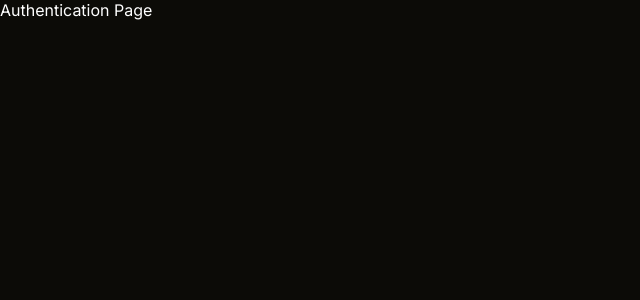
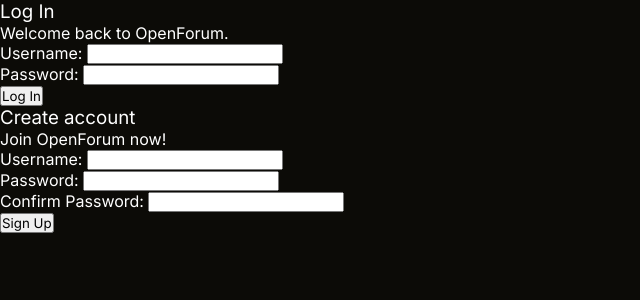
Before and after one commit to bryryann/openforum, a React (Vite) app in the folder frontend/: page /auth in a window 1280 px wide. Shown: the top 300 px of the page, without its empty margins (0-640 px from the left). Built offline with nearby package versions, Linux system fonts and the light colour scheme.

Commit message:
[ui] Create non-functional login/signup form for authentication page

```diff
--- /dev/null
+++ b/frontend/src/components/authentication/LoginForm/LoginForm.tsx
@@ -0,0 +1,26 @@
+import React from 'react';
+import './style.css';
+
+/**
+ * Login Form for the authentication page. (W.I.P)
+ */
+const LoginForm: React.FC = () => {
+    return (
+        <div id="login-form">
+            <h3>Log In</h3>
+            <p>Welcome back to OpenForum.</p>
+
+            <form>
+                <label htmlFor="username">Username: </label>
+                <input type="text" name="username" />
+                <br />
+                <label htmlFor="password">Password: </label>
+                <input type="password" name="password" />
+                <br />
+                <button type="submit">Log In</button>
+            </form>
+        </div>
+    );
+};
+
+export default LoginForm;
--- /dev/null
+++ b/frontend/src/components/authentication/LoginForm/index.ts
@@ -0,0 +1,3 @@
+import LoginForm from './LoginForm';
+
+export default LoginForm;
--- /dev/null
+++ b/frontend/src/components/authentication/RegisterForm/RegisterForm.tsx
@@ -0,0 +1,26 @@
+import React from 'react';
+import './style.css';
+
+const RegisterForm: React.FC = () => {
+    return (
+        <div id="register-form">
+            <h3>Create account</h3>
+            <p>Join OpenForum now!</p>
+
+            <form>
+                <label htmlFor="username">Username: </label>
+                <input type="text" name="username" />
+                <br />
+                <label htmlFor="password">Password: </label>
+                <input type="password" name="password" />
+                <br />
+                <label htmlFor="confirm-password">Confirm Password: </label>
+                <input type="password" name="confirm-password" />
+                <br />
+                <button type="submit">Sign Up</button>
+            </form>
+        </div>
+    );
+};
+
+export default RegisterForm;
--- /dev/null
+++ b/frontend/src/components/authentication/RegisterForm/index.ts
@@ -0,0 +1,3 @@
+import RegisterForm from './RegisterForm';
+
+export default RegisterForm;
--- /dev/null
+++ b/frontend/src/hooks/useRootClass.ts
@@ -0,0 +1,17 @@
+import { useRef, useEffect } from 'react';
+
+/**
+ * In the attempt of reducing nested elements during routing, this hook will change the className of the 'root' div.
+ * This also helps when it comes to styling pages and avoid css properties to affect other unrelated files.
+ *
+ * @param className {string} - The className that will be attributed to the root div.
+ */
+export const useRootClass = (className: string) => {
+    const root = useRef(document.getElementById('root'));
+
+    useEffect(() => {
+        if (root.current) {
+            root.current.className = className;
+        }
+    });
+}
--- a/frontend/src/pages/Auth/Auth.tsx
+++ b/frontend/src/pages/Auth/Auth.tsx
@@ -1,10 +1,17 @@
-import React from "react";
+import React from 'react';
+import { useRootClass } from '../../hooks/useRootClass';
+import LoginForm from '@components/authentication/LoginForm';
+import RegisterForm from '@components/authentication/RegisterForm';
 import './style.css';
 
+
 const Auth: React.FC = () => {
-    return (
-        <p>Authentication Page</p>
-    );
+    useRootClass('authentication-page');
+
+    return (<>
+        <LoginForm /> {/* Non-Functional */}
+        <RegisterForm /> {/* Non-Functional */}
+    </>);
 };
 
 export default Auth;
--- a/frontend/src/pages/NotFound/NotFound.tsx
+++ b/frontend/src/pages/NotFound/NotFound.tsx
@@ -1,12 +1,15 @@
 import React from 'react';
+import { useRootClass } from '../../hooks/useRootClass';
 import './style.css';
 
 const NotFound: React.FC = () => {
+    useRootClass('error-boundary-page');
+
     return (
-        <div id="error-boundary">
+        <>
             <h1>404 Not Found.</h1>
             <p>The page you're looking for does not exist or is no longer accessible.</p>
-        </div>
+        </>
     );
 };
 
--- a/frontend/src/pages/NotFound/style.css
+++ b/frontend/src/pages/NotFound/style.css
@@ -1,4 +1,4 @@
-#error-boundary {
+.error-boundary-page {
     position: absolute;
     top: 50%;
     left: 50%;
```
Also changed, not shown: frontend/src/pages/Landing/LandingPage.tsx (+5 -2 lines), frontend/src/components/authentication/LoginForm/style.css (added), frontend/src/components/authentication/RegisterForm/style.css (added).
